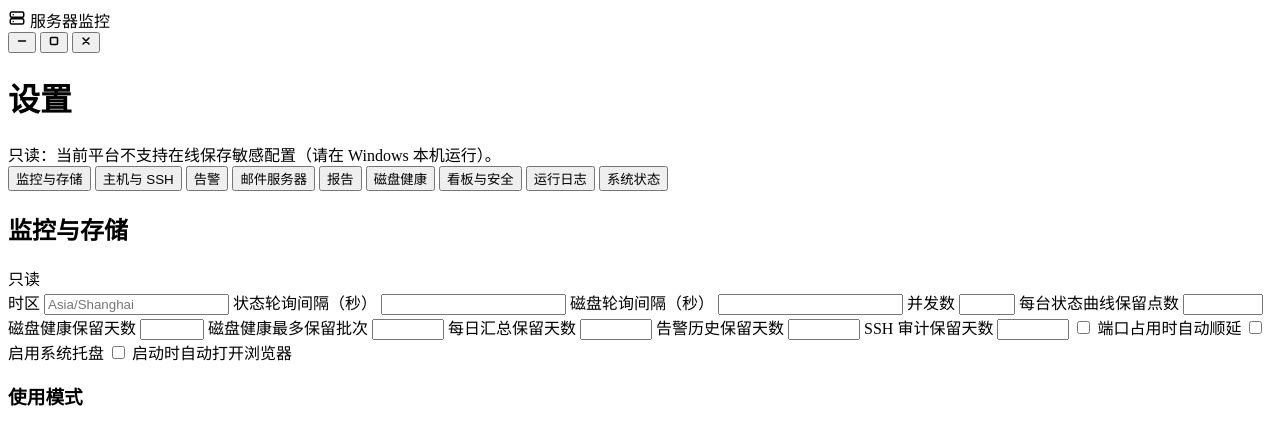
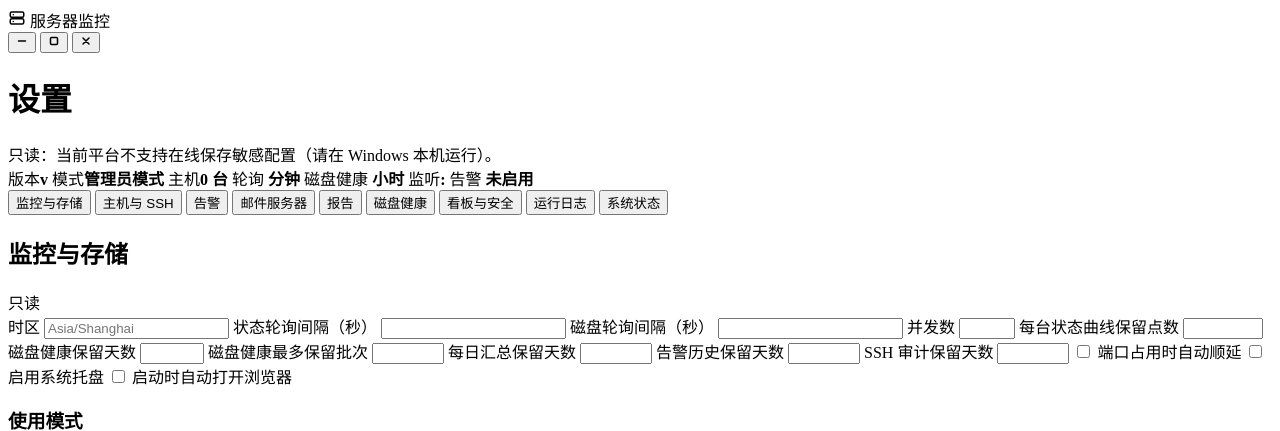
Before and after one commit to zyc6665/lab-server-monitor, a Python web app: template servermanage/web/templates/settings.html in a window 1280 px wide. Shown: the top 431 px of the page. Run offline with Jinja, Linux system fonts and the light colour scheme; the template is opened without the code that fills it, so the values that code supplies are empty.

Commit message:
feat: show an effective-config summary on settings (v0.1.115)

```diff
--- a/desktop/package.json
+++ b/desktop/package.json
@@ -1,6 +1,6 @@
 {
   "name": "server-monitor-desktop",
-  "version": "0.1.114",
+  "version": "0.1.115",
   "private": true,
   "main": "electron/main.js",
   "scripts": {
--- a/pyproject.toml
+++ b/pyproject.toml
@@ -1,6 +1,6 @@
 [project]
 name = "servermanage"
-version = "0.1.114"
+version = "0.1.115"
 description = "Centralized Linux server daily monitor with HTML email reports."
 readme = "README.md"
 requires-python = ">=3.11"
--- a/servermanage/__init__.py
+++ b/servermanage/__init__.py
@@ -2,4 +2,4 @@
 
 __all__ = ["__version__"]
 
-__version__ = "0.1.114"
+__version__ = "0.1.115"
--- a/servermanage/web/templates/settings.html
+++ b/servermanage/web/templates/settings.html
@@ -12,6 +12,25 @@
     <span class="readonly-banner">只读：当前平台不支持在线保存敏感配置（请在 Windows 本机运行）。</span>
     {% endif %}
   </div>
+
+  <section class="card settings-summary" id="settings-summary" aria-label="当前配置摘要">
+    <div class="summary-chips">
+      <span class="summary-chip"><span class="summary-label">版本</span><b>v{{ settings.version }}</b></span>
+      <span class="summary-chip"><span class="summary-label">模式</span><b>{{ '用户模式' if settings.monitoring.mode == 'user' else '管理员模式' }}</b></span>
+      <span class="summary-chip"><span class="summary-label">主机</span><b>{{ config.servers|length }} 台</b></span>
+      <span class="summary-chip"><span class="summary-label">轮询</span><b>{{ (settings.monitoring.poll_interval_seconds // 60) }} 分钟</b></span>
+      <span class="summary-chip"><span class="summary-label">磁盘健康</span><b>{{ (settings.monitoring.disk_poll_interval_seconds // 3600) }} 小时</b></span>
+      <span class="summary-chip"><span class="summary-label">监听</span><b>{{ config.dashboard.host }}:{{ config.dashboard.port }}</b></span>
+      <span class="summary-chip"><span class="summary-label">告警</span>
+        <b>
+          {%- if settings.alerts.desktop_notification %}<span class="summary-flag is-on">桌面</span>{% endif -%}
+          {%- if settings.alerts.email %}<span class="summary-flag is-on">邮件</span>{% endif -%}
+          {%- if settings.alerts.webhook.enabled %}<span class="summary-flag is-on">Webhook</span>{% endif -%}
+          {%- if not settings.alerts.desktop_notification and not settings.alerts.email and not settings.alerts.webhook.enabled %}<span class="summary-flag">未启用</span>{% endif -%}
+        </b>
+      </span>
+    </div>
+  </section>
 
   <nav class="settings-tabs" id="settings-tabs" aria-label="设置分区">
     <button type="button" class="settings-tab active" data-settings-tab="monitoring">监控与存储</button>
--- a/使用说明.txt
+++ b/使用说明.txt
@@ -1,4 +1,4 @@
-服务器轮询监测工具 v0.1.114（Windows 桌面客户端绿色包）使用说明
+服务器轮询监测工具 v0.1.115（Windows 桌面客户端绿色包）使用说明
 ====================================================
 
 一、解压与首次启动
@@ -100,4 +100,4 @@
 4. 点“预览执行计划”核对命令，再分别输入主机名与账号名，才能点“确认执行”。
 5. 密码只走 SSH 标准输入，不写日志；计划 10 分钟过期；每次执行都会写审计记录。
 十一、版本
-当前版本：0.1.114
+当前版本：0.1.115
```
Also changed, not shown: servermanage/web/static/style.css (+43 -0 lines), tests/test_config_example.py (+1 -1 lines), tests/test_launchers.py (+2 -2 lines), tests/test_v0215_settings_summary.py (added, +40 -0 lines), tests/test_v14_desktop_pages.py (+1 -1 lines), tests/test_v17_insights.py (+1 -1 lines), README.md.
